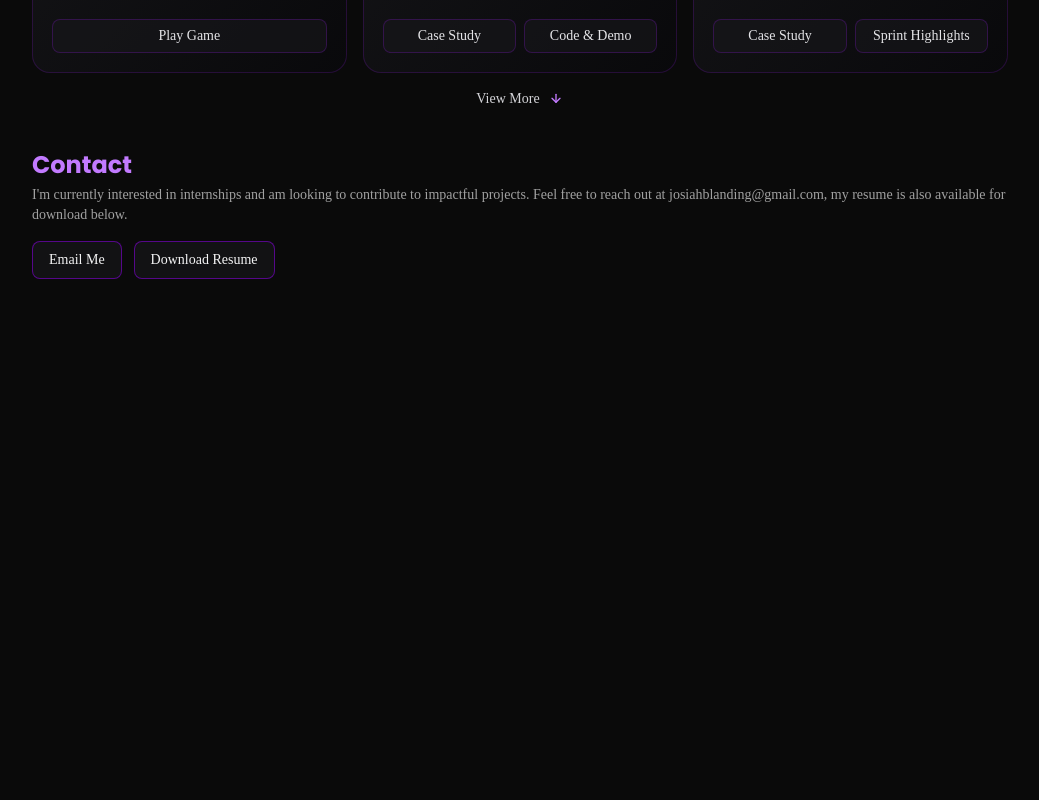
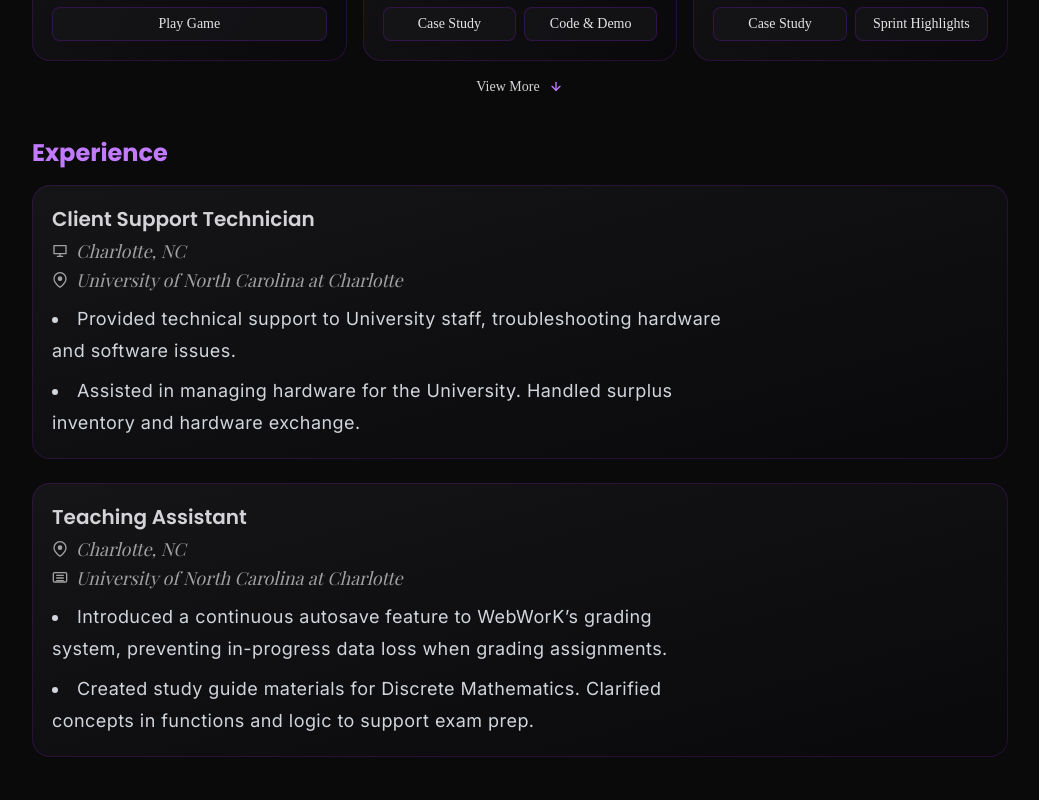
Before and after one commit to jblandin-art/Portfolio, a Next.js app: page /jblandin/ in a window 1280 px wide. Shown: the part 800-1600 px from the top of the page, without its empty margins (120-1159 px from the left). Before the commit the page ends 1167 px from the top, so only its background shows below. Built offline with nearby package versions, Linux system fonts and the light colour scheme.

Commit message:
added experience

```diff
--- a/src/components/Home.js
+++ b/src/components/Home.js
@@ -14,13 +14,12 @@ export default function Home() {
         <>
         <main id="home" className="mx-auto max-w-5xl px-6 py-8 sm:py-10 text-gray-200">
             <header className="mb-4 space-y-2">
-            <h1 className="text-3xl font-bold font-poppins mt-2 tracking-wide text-purple-400">Josiah Blanding</h1>
-            <p className="text-lg text-muted-foreground font-playfair italic">
+            <h1 className="text-3xl font-bold font-poppins mt-2 tracking-wide text-purple-400 mb-1">Josiah Blanding</h1>
+            <p className="text-lg text-muted-foreground font-playfair italic mb-0">
                 <span className="inline-flex items-center gap-2">
                     <svg width="16" height="16" viewBox="0 0 24 24" fill="none" stroke="currentColor" strokeWidth="2" strokeLinecap="round" strokeLinejoin="round" className="text-muted-foreground">
-                        <path d="M3 4h18v12H3z" />
-                        <path d="M8 20h8" />
-                        <path d="M12 16v4" />
+                        <path d="M21 10c0 6-9 13-9 13S3 16 3 10a9 9 0 1118 0z" />
+                        <circle cx="12" cy="10" r="2.5" fill="currentColor" />
                     </svg>
                     Charlotte, NC
                 </span>
@@ -28,10 +27,9 @@ export default function Home() {
             <p className="text-lg text-muted-foreground font-playfair italic">
                 <span className="inline-flex items-center gap-2">
                     <svg width="16" height="16" viewBox="0 0 24 24" fill="none" stroke="currentColor" strokeWidth="2" strokeLinecap="round" strokeLinejoin="round" className="text-muted-foreground">
-                        <rect x="2" y="4" width="20" height="14" rx="2" ry="2" />
-                        <path d="M7 8h10" />
-                        <path d="M7 12h10" />
-                        <path d="M7 16h10" />
+                        <path d="M3 4h18v12H3z" />
+                        <path d="M8 20h8" />
+                        <path d="M12 16v4" />
                     </svg>
                     Software Developer
                 </span>
@@ -228,7 +226,72 @@ export default function Home() {
                     </button>
                 </div>
             </section>
+            <section id="experience" className="mt-10 scroll-mt-20">
+            <h2 className="text-2xl font-bold font-poppins text-purple-400 mb-4">Experience</h2>
+            <article className="rounded-2xl bg-gradient-to-br from-zinc-900/80 to-zinc-950/70 p-5 ring-1 ring-inset ring-purple-900/35">
 
+                <h3 className="text-xl font-semibold font-poppins text-zinc-300 mb-1">Client Support Technician</h3>
+                <p className="text-lg text-muted-foreground font-playfair italic">
+                    <span className="inline-flex items-center gap-2">
+                        <svg width="16" height="16" viewBox="0 0 24 24" fill="none" stroke="currentColor" strokeWidth="2" strokeLinecap="round" strokeLinejoin="round" className="text-muted-foreground">
+                            <path d="M3 4h18v12H3z" />
+                            <path d="M8 20h8" />
+                            <path d="M12 16v4" />
+                        </svg>
+                        Charlotte, NC
+                    </span>
+                </p>
+                <p className="text-lg text-muted-foreground font-playfair italic">
+                    <span className="inline-flex items-center gap-2">
+                        <svg width="16" height="16" viewBox="0 0 24 24" fill="none" stroke="currentColor" strokeWidth="2" strokeLinecap="round" strokeLinejoin="round" className="text-muted-foreground">
+                            <path d="M21 10c0 6-9 13-9 13S3 16 3 10a9 9 0 1118 0z" />
+                            <circle cx="12" cy="10" r="2.5" fill="currentColor" />
+                        </svg>
+                        University of North Carolina at Charlotte
+                    </span>
+                </p>
+            <ul className="list-disc list-inside">
+                <li className="font-sans text-gray-300 tracking-wide leading-8 max-w-2xl mt-2 text-lg">
+                    Provided technical support to University staff, troubleshooting hardware and software issues.
+                </li>
+                <li className="font-sans text-gray-300 tracking-wide leading-8 max-w-2xl mt-2 text-lg">
+                    Assisted in managing hardware for the University. Handled surplus inventory and hardware exchange.
+                </li>
+            </ul>
+            </article>
+            <article className="rounded-2xl bg-gradient-to-br from-zinc-900/80 to-zinc-950/70 p-5 ring-1 ring-inset ring-purple-900/35 mt-6">
+
+                <h3 className="text-xl font-semibold font-poppins text-zinc-300 mb-1">Teaching Assistant</h3>
+                <p className="text-lg text-muted-foreground font-playfair italic">
+                    <span className="inline-flex items-center gap-2">
+                        <svg width="16" height="16" viewBox="0 0 24 24" fill="none" stroke="currentColor" strokeWidth="2" strokeLinecap="round" strokeLinejoin="round" className="text-muted-foreground">
+                            <path d="M21 10c0 6-9 13-9 13S3 16 3 10a9 9 0 1118 0z" />
+                            <circle cx="12" cy="10" r="2.5" fill="currentColor" />
+                        </svg>
+                        Charlotte, NC
+                    </span>
+                </p>
+                <p className="text-lg text-muted-foreground font-playfair italic">
+                    <span className="inline-flex items-center gap-2">
+                        <svg width="16" height="16" viewBox="0 0 24 24" fill="none" stroke="currentColor" strokeWidth="2" strokeLinecap="round" strokeLinejoin="round" className="text-muted-foreground">
+                            <rect x="2" y="4" width="20" height="14" rx="2" ry="2" />
+                            <path d="M7 8h10" />
+                            <path d="M7 12h10" />
+                            <path d="M7 16h10" />
+                        </svg>
+                        University of North Carolina at Charlotte
+                    </span>
+                </p>
+            <ul className="list-disc list-inside">
+                <li className="font-sans text-gray-300 tracking-wide leading-8 max-w-2xl mt-2 text-lg">
+                    Introduced a continuous autosave feature to WebWorK’s grading system, preventing in-progress data loss when grading assignments.
+                </li>
+                <li className="font-sans text-gray-300 tracking-wide leading-8 max-w-2xl mt-2 text-lg">
+                    Created study guide materials for Discrete Mathematics. Clarified concepts in functions and logic to support exam prep.
+                </li>
+            </ul>
+            </article>
+            </section>
             <section id="contact" className="mt-10 mb-8">
                 <div className="mb-4">
                     <h2 className="text-2xl font-bold font-poppins text-purple-400">Contact</h2>
--- a/src/components/SudokuBoardBase.jsx
+++ b/src/components/SudokuBoardBase.jsx
@@ -8,6 +8,7 @@ export default function SudokuBoardBase({ puzzle = null, solution = null, valida
   const [isMobileInputMode, setIsMobileInputMode] = useState(false);
   const [activeCell, setActiveCell] = useState(null);
   const inputRefs = useRef(Array.from({ length: 9 }, () => Array(9).fill(null)));
+  const [conflicts, setConflicts] = useState(new Set());
 
   useEffect(() => {
     if (!puzzle) return;
@@ -71,6 +72,51 @@ export default function SudokuBoardBase({ puzzle = null, solution = null, valida
       cancelled = true;
     };
   }, [grid, validateGrid]);
+
+  // Compute per-cell conflicts (duplicate values in same row/col/box)
+  useEffect(() => {
+    const newConflicts = new Set();
+
+    for (let r = 0; r < 9; r++) {
+      for (let c = 0; c < 9; c++) {
+        const val = grid[r]?.[c] || 0;
+        if (!val) continue;
+
+        // Row duplicates
+        for (let cc = 0; cc < 9; cc++) {
+          if (cc === c) continue;
+          if ((grid[r]?.[cc] || 0) === val) {
+            newConflicts.add(`cell-${r}-${c}`);
+            newConflicts.add(`cell-${r}-${cc}`);
+          }
+        }
+
+        // Column duplicates
+        for (let rr = 0; rr < 9; rr++) {
+          if (rr === r) continue;
+          if ((grid[rr]?.[c] || 0) === val) {
+            newConflicts.add(`cell-${r}-${c}`);
+            newConflicts.add(`cell-${rr}-${c}`);
+          }
+        }
+
+        // Box duplicates
+        const br = Math.floor(r / 3) * 3;
+        const bc = Math.floor(c / 3) * 3;
+        for (let rr = br; rr < br + 3; rr++) {
+          for (let cc = bc; cc < bc + 3; cc++) {
+            if (rr === r && cc === c) continue;
+            if ((grid[rr]?.[cc] || 0) === val) {
+              newConflicts.add(`cell-${r}-${c}`);
+              newConflicts.add(`cell-${rr}-${cc}`);
+            }
+          }
+        }
+      }
+    }
+
+    setConflicts(newConflicts);
+  }, [grid]);
 
   useEffect(() => {
     if (typeof window === "undefined") return;
@@ -185,13 +231,21 @@ export default function SudokuBoardBase({ puzzle = null, solution = null, valida
               const shouldHideValue = forceHiddenValues && !readOnly;
               const isLockedCell = isPrefilled || readOnly || allCellsReadOnly;
               const isActiveMobileCell = activeCell?.r === r && activeCell?.c === c;
+              const activeBoxRow = activeCell ? Math.floor(activeCell.r / 3) : -1;
+              const activeBoxCol = activeCell ? Math.floor(activeCell.c / 3) : -1;
+              const isInSameBox = activeCell && Math.floor(r / 3) === activeBoxRow && Math.floor(c / 3) === activeBoxCol;
+              const isInSameRow = activeCell && activeCell.r === r && activeCell.c !== c;
+              const isInSameCol = activeCell && activeCell.c === c && activeCell.r !== r;
+
+              const conflictClass = conflicts.has(cellKey) ? "text-red-100 bg-red-500/25 ring-1 ring-red-400/60" : "";
+
               return (
                 <div
                   key={cellKey}
-                  className={`relative grid aspect-square w-full place-items-center bg-black/95 transition-colors duration-500 ease-out ${correctnessClass} ${rightBorder} ${bottomBorder} ${isActiveMobileCell ? "ring-2 ring-purple-300/90 ring-inset" : ""} ${isRevealed ? 'sudoku-reveal' : ''}`}
+                  className={`relative grid aspect-square w-full place-items-center bg-black/95 transition-colors duration-500 ease-out ${conflictClass} ${correctnessClass} ${rightBorder} ${bottomBorder} ${isInSameBox && !isActiveMobileCell ? "ring-1 ring-purple-300/50 ring-inset" : ""} ${(isInSameRow || isInSameCol) && !isInSameBox && !isActiveMobileCell ? "ring-1 ring-purple-300/35 ring-inset" : ""} ${isActiveMobileCell ? "ring-2 ring-purple-300/90 ring-inset" : ""} ${isRevealed ? 'sudoku-reveal' : ''}`}
                 >
                   <div className="relative flex h-full w-full items-center justify-center overflow-hidden">
-                    <span className={`pointer-events-none absolute inset-0 z-10 flex items-center justify-center text-[1.125rem] sm:text-[1.3rem] font-bold leading-none select-none transition-opacity duration-700 ${isVisible && !shouldHideValue ? "opacity-100" : "opacity-0"}`}>
+                    <span className={`pointer-events-none absolute inset-0 z-10 flex items-center justify-center text-[1.75rem] sm:text-[2.25rem] font-bold leading-none select-none transition-opacity duration-700 ${isVisible && !shouldHideValue ? "opacity-100" : "opacity-0"}`}>
                       {val === 0 ? "" : String(val)}
                     </span>
                     {isLockedCell ? null : (
@@ -208,7 +262,7 @@ export default function SudokuBoardBase({ puzzle = null, solution = null, valida
                         readOnly={false}
                         tabIndex={0}
                         aria-label={`r${r}c${c}`}
-                        className={`absolute inset-0 z-20 h-full w-full appearance-none border-0 bg-transparent p-0 text-center text-[1.125rem] sm:text-[1.3rem] leading-none outline-none caret-white opacity-0 ${isMobileInputMode ? "cursor-pointer" : "focus:opacity-100 focus:text-transparent"}`}
+                        className={`absolute inset-0 z-20 h-full w-full appearance-none border-0 bg-transparent p-0 text-center text-[1.75rem] sm:text-[2.25rem] leading-none outline-none caret-white opacity-0 ${isMobileInputMode ? "cursor-pointer" : "focus:opacity-100 focus:text-transparent"}`}
                         value={val === 0 ? "" : String(val)}
                         onClick={isMobileInputMode ? () => setActiveCell({ r, c }) : undefined}
                         onFocus={() => setActiveCell({ r, c })}
```
Also changed, not shown: 1 other file (tests, documents, lock files or other folders).
